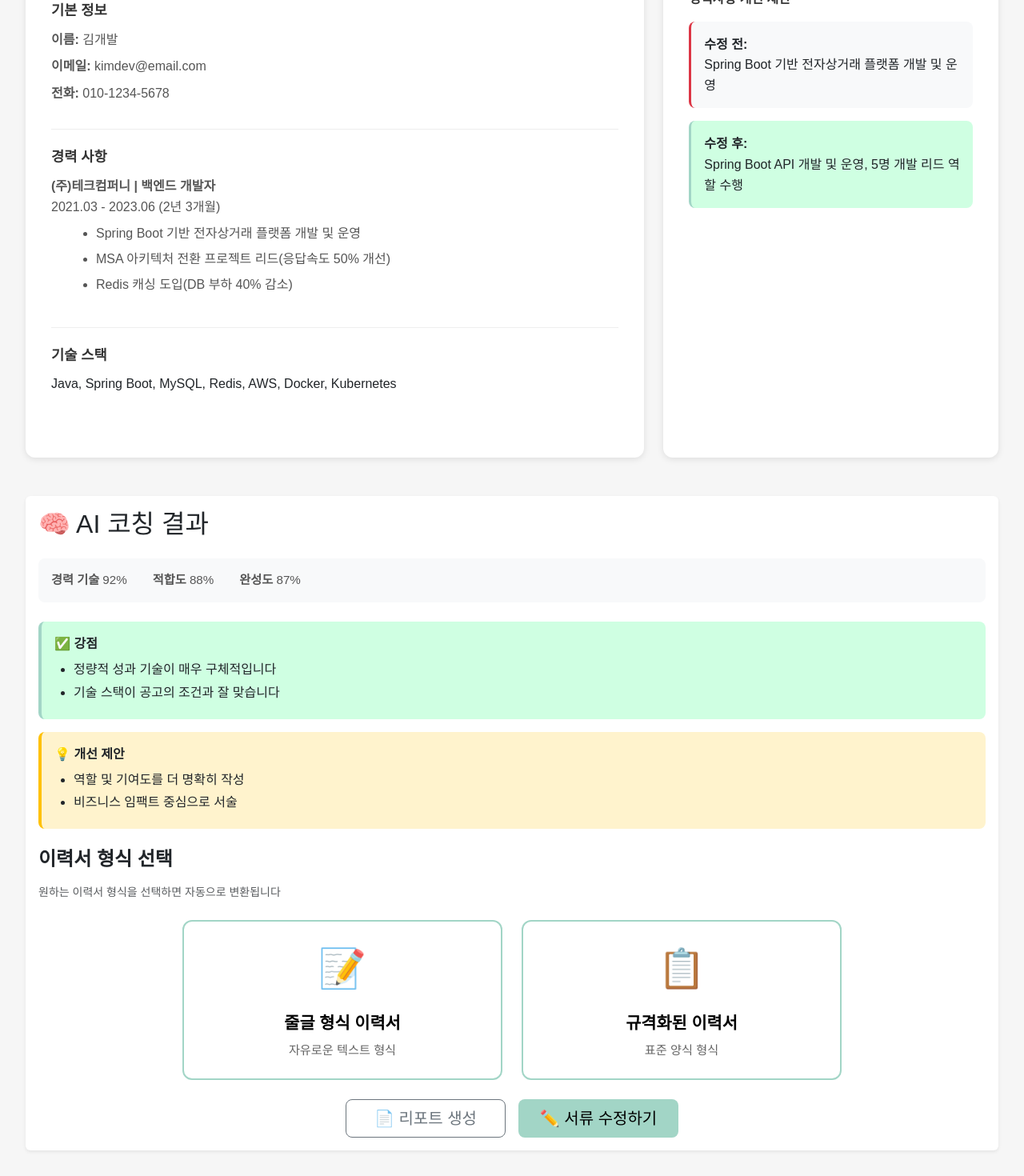
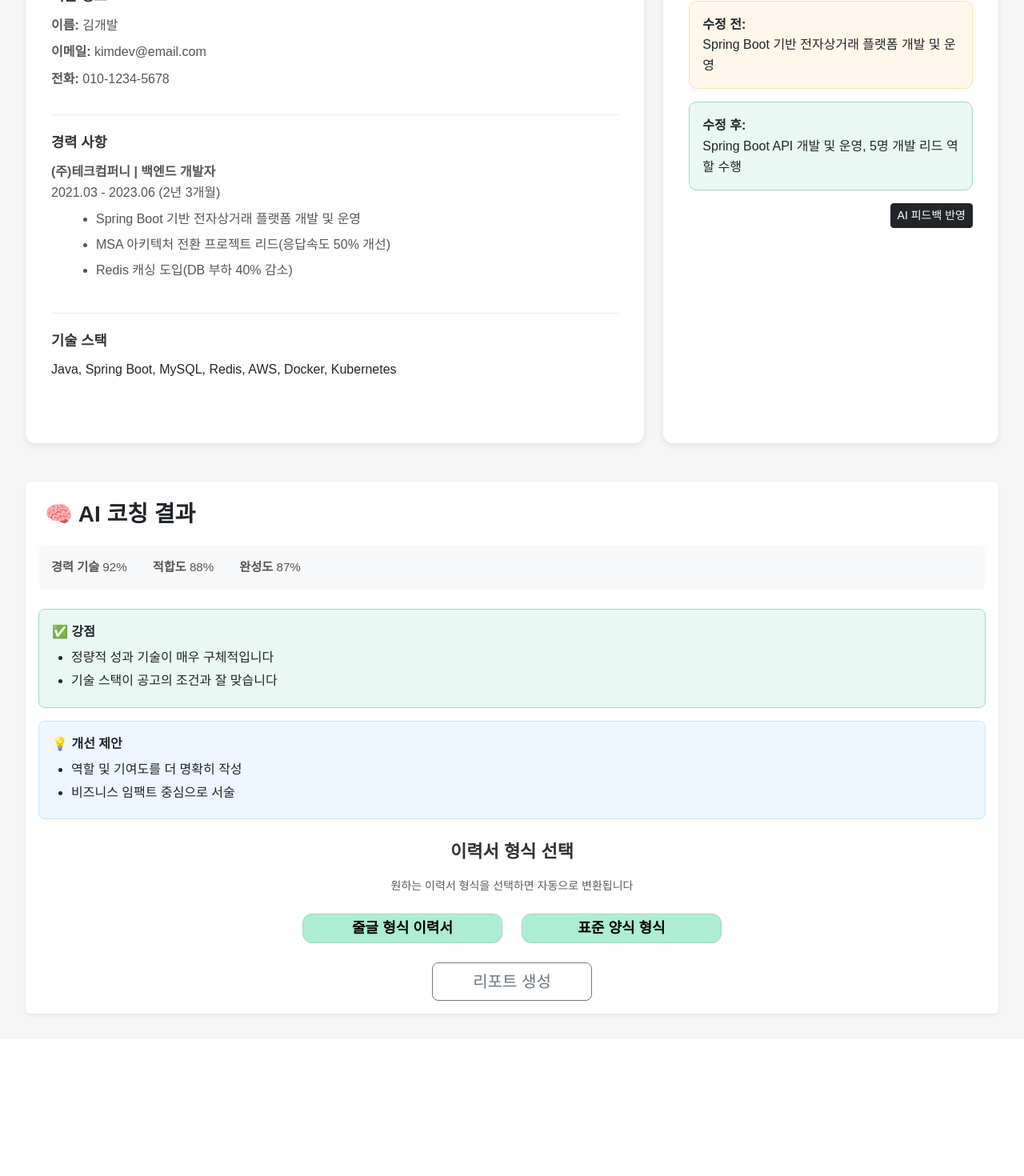
Before and after one commit to llbk-team/llbky-front, a Vue app: page /resume/coach in a window 1280 px wide. Shown: the part 278-1748 px from the top of the page at 80% size. After the commit the page ends 1577 px from the top, so only its background shows below. Built offline with nearby package versions, Linux system fonts and the light colour scheme; a web font is replaced by a local one.

Commit message:
fix: 이력서 코칭 상세페이지 css 수정함 버튼 크기등 수정

```diff
--- a/src/views/resume/ResumeCoach.vue
+++ b/src/views/resume/ResumeCoach.vue
@@ -5,7 +5,7 @@
 
       <!-- ✅ 컨텐츠 영역 -->
       <section class="content">
-        <h1 class="page-title">서류 AI 코칭</h1>
+        <h1 class="title">서류 AI 코칭</h1>
         <div class="resume-layout">
 
           <!-- ✅ 상단: 이력서 상세(2) + AI 첨삭 제안(1) - 2:1 비율 -->
@@ -136,36 +136,6 @@
                   </div>
                 </div>
 
-                <!-- 수정 모드인 경우: 텍스트 영역 -->
-                <div v-else>
-                  <div class="section">
-                    <h3>기본 정보</h3>
-                    <textarea class="form-control" rows="4" v-model="editData.basicInfoText"
-                    >
-
-                    </textarea>
-                  </div>
-
-                  <div class="section">
-                    <h3>경력 및 성과</h3>
-                    <textarea class="form-control" rows="4" v-model="editData.careerText"
-                    placeholder="(주)테크컴퍼니에서 백엔드 개발자 2021.03 - 2023.06 (2년 3개월)근무했습니다.">
-
-                    </textarea>
-                    <textarea class="form-control mt-3" rows="6" v-model="editData.achievementsText">
-                    주요 업무로는 Spring Boot 기반 전자상거래 플랫폼을 개발하고 운영하였으며,
-                    MSA 아키텍처 전환 프로젝트를 리드하여 응답속도를 50% 개선하는 성과를 달성했습니다.
-                    또한 Redis 캐싱을 도입하여 DB 부하를 40% 감소시켰습니다.
-                    </textarea>
-                  </div>
-
-                  <div class="section">
-                    <h3>보유 기술</h3>
-                    <textarea class="form-control" rows="4" v-model="editData.skillsText" >
-                        Java, Spring Boot, MySQL, Redis, AWS, Docker, Kubernetes
-                    </textarea>
-                  </div>
-                </div>
               </div>
 
               <!-- ✅ 규격화된 형식 (standard) -->
@@ -230,95 +200,15 @@
                 </div>
 
                 <!-- 수정 모드인 경우: 편집 가능한 테이블 -->
-                <div v-else>
-                  <table class="table table-bordered resume-table">
-                    <tbody>
-                      <tr>
-                        <th class="table-header" width="20%">성명</th>
-                        <td width="30%">
-                          <input type="text" class="form-control" v-model="editData.name">
-                        </td>
-                        <th class="table-header" width="20%">생년월일</th>
-                        <td width="30%">
-                          <input type="text" class="form-control" v-model="editData.birthdate" placeholder="1990.01.01">
-                        </td>
-                      </tr>
-                      <tr>
-                        <th class="table-header">연락처</th>
-                        <td>
-                          <input type="text" class="form-control" v-model="editData.phone">
-                        </td>
-                        <th class="table-header">이메일</th>
-                        <td>
-                          <input type="email" class="form-control" v-model="editData.email">
-                        </td>
-                      </tr>
-                      <tr>
-                        <th class="table-header">주소</th>
-                        <td colspan="3">
-                          <input type="text" class="form-control" v-model="editData.address" placeholder="서울특별시 강남구">
-                        </td>
-                      </tr>
-                    </tbody>
-                  </table>
 
-                  <h3 class="mt-4 mb-3">경력사항</h3>
-                  <table class="table table-bordered resume-table">
-                    <thead>
-                      <tr>
-                        <th class="table-header">회사명</th>
-                        <th class="table-header">직위</th>
-                        <th class="table-header">근무기간</th>
-                      </tr>
-                    </thead>
-                    <tbody>
-                      <tr>
-                        <td>
-                          <input type="text" class="form-control" v-model="editData.career.company">
-                        </td>
-                        <td>
-                          <input type="text" class="form-control" v-model="editData.career.position">
-                        </td>
-                        <td>
-                          <input type="text" class="form-control" v-model="editData.career.period">
-                        </td>
-                      </tr>
-                    </tbody>
-                  </table>
-
-                  <h4 class="mt-3 mb-2">주요 업무 및 성과</h4>
-                  <div v-for="(achievement, index) in editData.career.achievements" :key="index" class="mb-2">
-                    <div class="d-flex gap-2">
-                      <input type="text" class="form-control" v-model="editData.career.achievements[index]">
-                      <button class="btn btn-sm btn-outline-danger" @click="removeAchievement(index)">
-                        <i class="bi bi-trash"></i>
-                      </button>
-                    </div>
-                  </div>
-                  <button class="btn btn-sm btn-outline-primary mt-2" @click="addAchievement">
-                    + 항목 추가
-                  </button>
-
-                  <h3 class="mt-4 mb-3">보유 기술</h3>
-                  <table class="table table-bordered resume-table">
-                    <tbody>
-                      <tr>
-                        <th class="table-header" width="20%">기술 스택</th>
-                        <td>
-                          <textarea class="form-control" rows="3" v-model="editData.skills"></textarea>
-                        </td>
-                      </tr>
-                    </tbody>
-                  </table>
-                </div>
               </div>
             </div>
 
             <!-- 오른쪽: AI 첨삭 제안 (1/3) -->
             <div class="edit-card">
-              <h2>✏️ AI 첨삭 제안</h2>
+              <h2>✏️AI 첨삭 제안</h2>
 
-              <p class="edit-label">경력사항 개선 제안</p>
+              <p class="edit-label ms-1">경력사항 개선 제안</p>
 
               <div class="before">
                 <strong>수정 전:</strong><br>
@@ -329,13 +219,16 @@
                 <strong>수정 후:</strong><br>
                 Spring Boot API 개발 및 운영, 5명 개발 리드 역할 수행
               </div>
+              <div class="d-flex gap-4 mb-4 justify-content-end">
+                <button class="btn btn-sm btn-dark "> AI 피드백 반영</button>
+              </div>
             </div>
           </div>
 
           <!-- ✅ 하단: AI 코칭 결과 -->
           <div class="card border-0 shadow-sm mt-4">
             <div class="card-body">
-              <h2 class="mb-4">🧠 AI 코칭 결과</h2>
+              <h2 class="title p-2">🧠 AI 코칭 결과</h2>
 
               <div class="score-details mb-4">
                 <span><strong>경력 기술</strong> 92%</span>
@@ -361,37 +254,34 @@
               </div>
 
               <!-- ✅ 이력서 형식 선택 버튼들 -->
-              <h4 class="fw-semibold mb-3 text-dark">이력서 형식 선택</h4>
-              <p class="text-muted small mb-4">
-                원하는 이력서 형식을 선택하면 자동으로 변환됩니다
-              </p>
-
+               <div class="d-flex flex-column gap-3 mb-4 align-items-center">
+                  <div class="subtitle2">이력서 형식 선택</div>
+                  <div class="text-muted small">
+                    원하는 이력서 형식을 선택하면 자동으로 변환됩니다
+                  </div>
+              </div>
               <div class="d-flex gap-4 mb-4 justify-content-center">
                 <!-- 줄글 형식 이력서 버튼 -->
                 <button class="btn btn-resume-format" :class="{ active: resumeFormat === 'text' }" data-bs-toggle="modal" data-bs-target="#textFormatModal">
-                  <div class="format-icon">📝</div>
                   <div class="format-title">줄글 형식 이력서</div>
-                  <div class="format-desc">자유로운 텍스트 형식</div>
+
                 </button>
 
                 <!-- 규격화된 이력서 버튼 -->
                 <button class="btn btn-resume-format" :class="{ active: resumeFormat === 'standard' }" data-bs-toggle="modal" data-bs-target="#standardFormatModal">
-                  <div class="format-icon">📋</div>
-                  <div class="format-title">규격화된 이력서</div>
-                  <div class="format-desc">표준 양식 형식</div>
+
+                  <div class="format-title">표준 양식 형식</div>
+
                 </button>
               </div>
 
               <!-- 하단 버튼 -->
               <div class="d-flex gap-3 justify-content-center">
                 <button class="btn btn-outline-secondary fw-medium btn-lg btn-fixed-width" @click="$router.push('/resume/list')">
-                  📄 리포트 생성
+                  리포트 생성
                 </button>
 
-                <!-- 수정 모드 전환 버튼 -->
-                <button class="btn btn-mint fw-medium btn-lg btn-fixed-width" @click="toggleEditMode">
-                  {{ isEditing ? '💾 수정완료' : '✏️ 서류 수정하기' }}
-                </button>
+
               </div>
             </div>
           </div>
@@ -510,46 +400,7 @@ const removeAchievement = (index) => {
   editData.value.career.achievements.splice(index, 1);
 };
 
-// ✅ 보기모드 ↔ 수정모드 전환
-const toggleEditMode = () => {
-  if (!isEditing.value) {
-    // 수정 시작: 현재 데이터를 복제하여 editData에 담기
-    editData.value = JSON.parse(JSON.stringify(resumeData.value));
 
-    // 줄글 형식 텍스트 필드 초기화
-    editData.value.basicInfoText = `저는 ${resumeData.value.name}이며, ${resumeData.value.email}으로 연락 가능합니다. 전화번호는 ${resumeData.value.phone}입니다.`;
-
-    editData.value.careerText = `${resumeData.value.career.company}에서 ${resumeData.value.career.position}으로 ${resumeData.value.career.period} 근무하였습니다.`;
-
-    editData.value.achievementsText = `주요 업무로는 Spring Boot 기반 전자상거래 플랫폼을 개발하고 운영하였으며, MSA 아키텍처 전환 프로젝트를 리드하여 응답속도를 50% 개선하는 성과를 달성했습니다. 또한 Redis 캐싱을 도입하여 DB 부하를 40% 감소시켰습니다.`;
-
-    editData.value.skillsText = `${resumeData.value.skills}에 대한 실무 경험을 보유하고 있으며, 이를 활용하여 다양한 프로젝트를 성공적으로 수행하였습니다.`;
-
-    // 추가 필드 초기화
-    editData.value.birthdate = '1990.01.01';
-    editData.value.address = '서울특별시 강남구';
-  } else {
-    // 저장 완료: editData를 resumeData로 업데이트
-    resumeData.value = {
-      name: editData.value.name,
-      email: editData.value.email,
-      phone: editData.value.phone,
-      career: {
-        company: editData.value.career.company,
-        position: editData.value.career.position,
-        period: editData.value.career.period,
-        achievements: [...editData.value.career.achievements]
-      },
-      skills: editData.value.skills
-    };
-
-    // 줄글 형식인 경우, 텍스트 필드에서 정보 추출하는 로직 추가 필요
-    // (실제 구현에서는 텍스트 파싱 또는 AI 분석을 통해 구조화된 데이터로 변환)
-
-    alert('이력서가 저장되었습니다.');
-  }
-  isEditing.value = !isEditing.value;
-};
 
 // ✅ 형식 라벨 표시
 const formatLabel = computed(() => {
@@ -664,18 +515,25 @@ const applyStandardFormat = () => {
   margin: 0 auto;
 }
 
-.breadcrumb {
-  color: #999;
-  font-size: 0.9rem;
-  margin-bottom: 1rem;
+
+.title {
+    font-weight: 700;
+    font-size: 1.75rem; /* 28px */
+    margin-bottom: 15px;
 }
 
-.page-title {
-  font-size: 1.8rem;
-  font-weight: bold;
-  color: #000;
-  margin-bottom: 2rem;
+.subtitle2 {
+    font-weight: 600;
+    font-size: 1.375rem; /* 22px */
+    color: #333;
 }
+
+.subtitle {
+    color: #6c757d;
+    font-size: 1rem; /* 16px */
+}
+
+
 
 /* 레이아웃 */
 .resume-layout {
@@ -850,27 +708,27 @@ const applyStandardFormat = () => {
 }
 
 .edit-label {
-  font-weight: 600;
+  font-weight: 500;
   color: #333;
-  margin-bottom: 1rem;
+  margin-bottom: 0.5rem;
 }
 
 .before,
 .after {
   padding: 1rem;
-  border-radius: 8px;
+  border-radius: 10px;
   margin-bottom: 1rem;
   line-height: 1.6;
 }
 
 .before {
-  background: #f8f9fa;
-  border-left: 3px solid #dc3545;
+  background: #fff8ea;
+  border: 1px solid #ffe19d;
 }
 
 .after {
-  background: #CFFFE2;
-  border-left: 3px solid #A2D5C6;
+  background: #e9f8f2;
+  border: 1px solid #A2D5C6;
 }
 
 /* AI 코칭 결과 카드 */
@@ -899,13 +757,13 @@ const applyStandardFormat = () => {
 }
 
 .good {
-  background: #CFFFE2;
-  border-left: 4px solid #A2D5C6;
+  background: #e9f8f2;
+  border: 1px solid #A2D5C6;
 }
 
 .bad {
-  background: #fff3cd;
-  border-left: 4px solid #ffc107;
+  background: #eef7ff;
+  border: 1px solid #c9e3ff;
 }
 
 .good ul,
@@ -923,10 +781,10 @@ const applyStandardFormat = () => {
 
 /* 이력서 형식 선택 버튼 */
 .btn-resume-format {
-  width: 400px;
-  height: 200px;
-  background: white;
-  border: 2px solid #A2D5C6;
+  width: 250px;
+  height: 37px;
+  background: #acedd3;
+  border: 1px solid #A2D5C6;
   border-radius: 12px;
   display: flex;
   flex-direction: column;
@@ -937,7 +795,7 @@ const applyStandardFormat = () => {
 }
 
 .btn-resume-format:hover {
-  background: #CFFFE2;
+  background: #A2D5C6;
   border-color: #A2D5C6;
   transform: translateY(-5px);
   box-shadow: 0 6px 20px rgba(162, 213, 198, 0.3);
@@ -955,16 +813,14 @@ const applyStandardFormat = () => {
 }
 
 .format-title {
-  font-size: 1.3rem;
-  font-weight: bold;
+
+  font-size: 18px;
+  font-weight: 700;
   color: #000;
-  margin-bottom: 0.5rem;
+
 }
 
-.format-desc {
-  font-size: 0.95rem;
-  color: #666;
-}
+
 
 /* 하단 버튼들 */
 .btn-mint {
```
